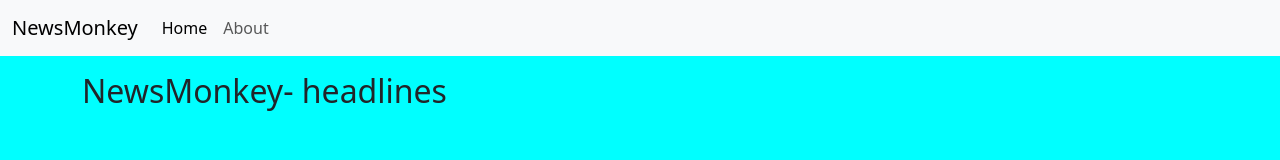
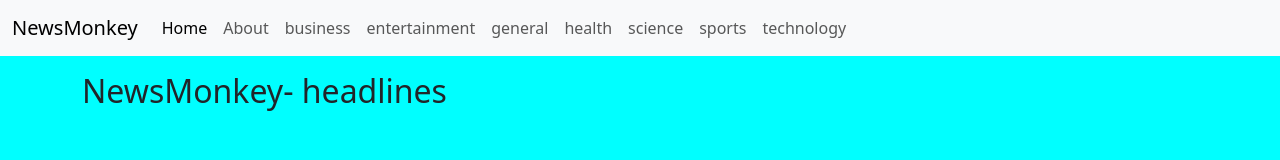
Before and after one commit to sanyam-madan/news-app, a React (Vite) app: page / in a window 1280 px wide. Shown: the top 160 px of the page. Built offline with nearby package versions, Linux system fonts and the light colour scheme; no server answers.

Commit message:
added categories in navbar

```diff
--- a/package.json
+++ b/package.json
@@ -10,6 +10,7 @@
     "preview": "vite preview"
   },
   "dependencies": {
+    "prop-types": "^15.8.1",
     "react": "^19.2.7",
     "react-dom": "^19.2.7"
   },
--- a/src/App.jsx
+++ b/src/App.jsx
@@ -9,7 +9,7 @@
     return (
       <>
       <Navbar/>
-      <News pageSize={15}/>
+      <News pageSize={15} country="us"/>
       </>
 
     )
--- a/src/components/Navbar.jsx
+++ b/src/components/Navbar.jsx
@@ -1,4 +1,4 @@
-import React, { Component } from 'react'
+import { Component } from 'react'
 
 export class Navbar extends Component {
   render() {
@@ -17,6 +17,27 @@
               <li className="nav-item">
                 <a className="nav-link" href="/about">About</a>
               </li>
+              <li className="nav-item">
+                <a className="nav-link" href="/about">business </a>
+        </li>
+                  <li className="nav-item">
+                    <a className="nav-link" href="/about">entertainment</a>
+                  </li>
+                  <li className="nav-item">
+                    <a className="nav-link" href="/about">general </a>
+                  </li>
+                  <li className="nav-item">
+                    <a className="nav-link" href="/about">health </a>
+                  </li>
+                  <li className="nav-item">
+                    <a className="nav-link" href="/about">science </a>
+                  </li>
+                  <li className="nav-item">
+                    <a className="nav-link" href="/about">sports </a>
+                  </li>
+                  <li className="nav-item">
+                    <a className="nav-link" href="/about">technology </a>
+                  </li>
 
                 </ul>
               </div>
--- a/src/components/News.jsx
+++ b/src/components/News.jsx
@@ -1,8 +1,19 @@
 import  { Component } from "react";
 import NewsItem from "./NewsItem";
 import Spinner from "./Spinner";
+import PropTypes from 'prop-types'
+
 
 export class News extends Component {
+  static defaultProps = {
+    country:"us",
+    pageSize:8
+
+  }
+  static propTypes= {
+    country: PropTypes.string,
+    pageSize : PropTypes.number,
+  }
   articles = [
     {
       source: {
@@ -229,7 +240,7 @@
     };
   }
  async componentDidMount(){
-    let url = `https://newsapi.org/v2/top-headlines?country=us&apiKey=5f19e5e69ff044d4b22df64f003b5302&page=1&pageSize=${this.props.pageSize}`
+    let url = `https://newsapi.org/v2/top-headlines?country=${this.props.country}&apiKey=5f19e5e69ff044d4b22df64f003b5302&page=1&pageSize=${this.props.pageSize}`
     this.setState({loading:true})
     let data = await fetch(url)
     let parsedData = await data.json()
@@ -240,7 +251,7 @@
   })
   }
   handlePrevClick = async ()=>{
-    let url = `https://newsapi.org/v2/top-headlines?country=us&apiKey=5f19e5e69ff044d4b22df64f003b5302&pageSize=${this.props.pageSize}&page=${this.state.page -1}`
+    let url = `https://newsapi.org/v2/top-headlines?country=${this.props.country}&apiKey=5f19e5e69ff044d4b22df64f003b5302&pageSize=${this.props.pageSize}&page=${this.state.page -1}`
     this.setState({loading:true})
 
     let data = await fetch(url)
@@ -258,7 +269,7 @@
 
 
 
-        let url = `https://newsapi.org/v2/top-headlines?country=us&apiKey=5f19e5e69ff044d4b22df64f003b5302&pageSize=${this.props.pageSize}&page=${this.state.page +1}`
+        let url = `https://newsapi.org/v2/top-headlines?country=${this.props.country}&apiKey=5f19e5e69ff044d4b22df64f003b5302&pageSize=${this.props.pageSize}&page=${this.state.page +1}`
         this.setState({loading:true})
         let data = await fetch(url)
         let parsedData = await data.json()
```
Also changed, not shown: 1 other file (tests, documents, lock files or other folders). Lines whose indentation alone changed are shown as unchanged.
